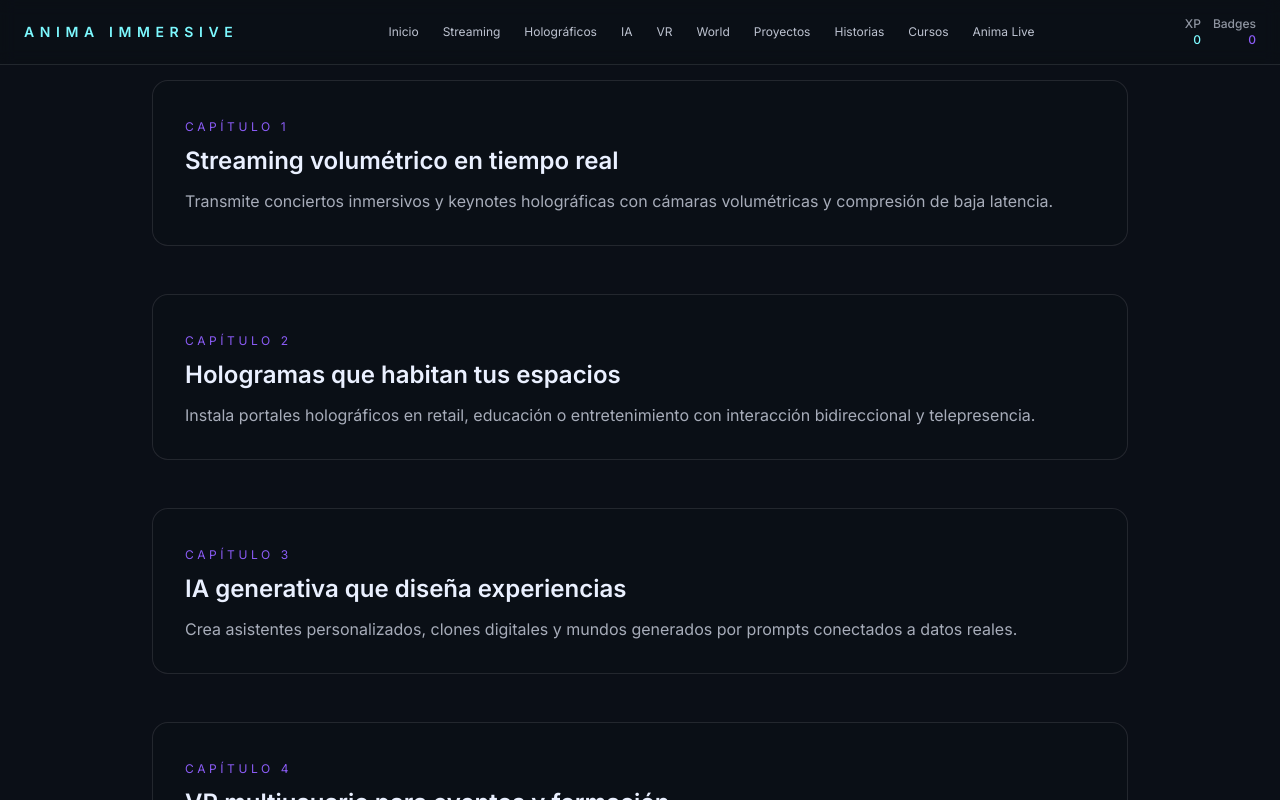
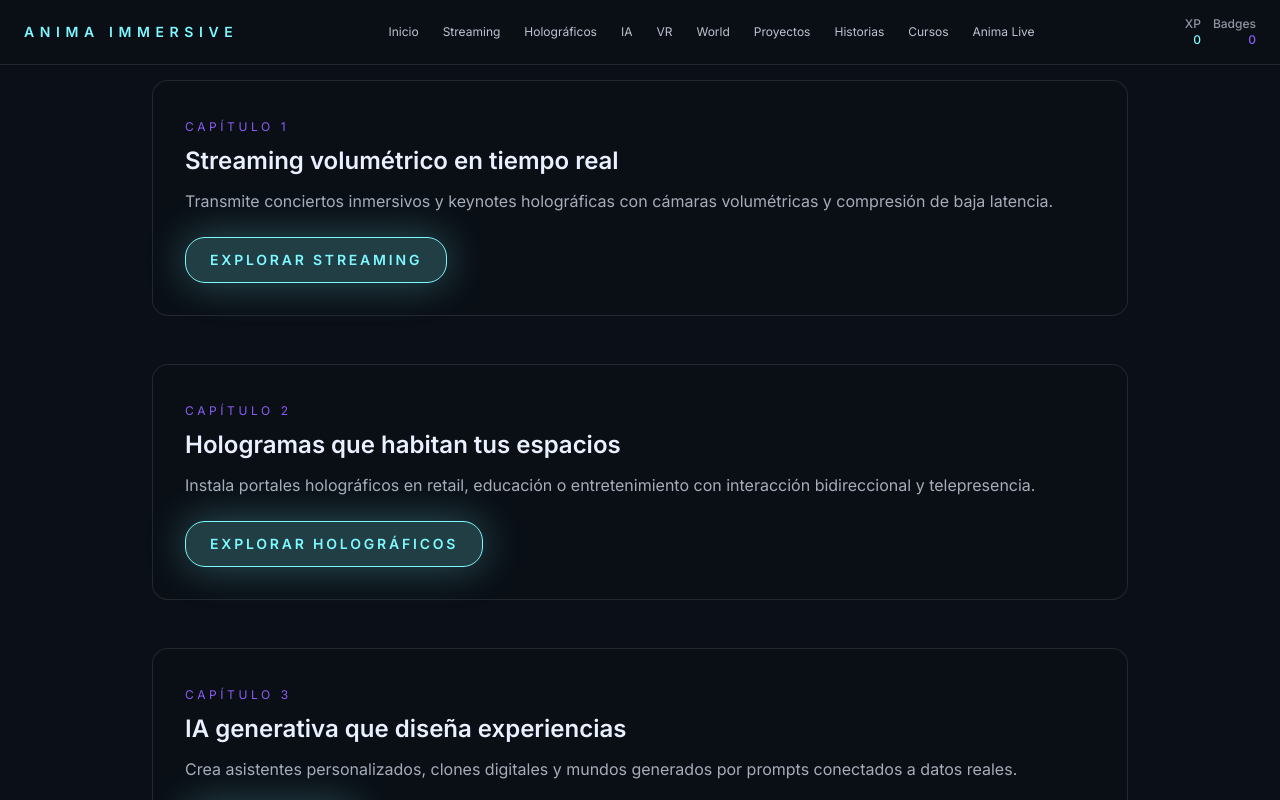
Before and after one commit to juanmacodes/webanima, a Next.js app in the folder anima-immersive/: page / in a window 1280 px wide. Shown: the top 800 px of the page. Built offline with nearby package versions, Linux system fonts and the light colour scheme.

Commit message:
Update ImmersiveScroll.tsx

```diff
--- a/anima-immersive/components/ImmersiveScroll.tsx
+++ b/anima-immersive/components/ImmersiveScroll.tsx
@@ -1,15 +1,31 @@
 'use client';
 
+import Link from 'next/link';
 import React from 'react';
+
+export type Hotspot = {
+  id: string;
+  /** Posiciones opcionales si las usas para anclar algo en 2D/3D */
+  x?: number;
+  y?: number;
+};
 
 export type Chapter = {
   id: string;
   title: string;
-  /** etiqueta pequeña encima del título (opcional) */
+  /** Etiqueta pequeña opcional */
   eyebrow?: string;
-  /** texto descriptivo (opcional) */
+  /** Texto descriptivo opcional */
   description?: string;
-  /** contenido adicional renderizable (opcional) */
+
+  /** CTA opcionales */
+  ctaLabel?: string;
+  ctaHref?: string;
+
+  /** Punto interactivo opcional */
+  hotspot?: Hotspot;
+
+  /** Contenido adicional opcional */
   content?: React.ReactNode;
 };
 
@@ -26,6 +42,7 @@ const ImmersiveScroll: React.FC<Props> = ({ chapters, className }) => {
           <article
             key={ch.id}
             className="rounded-2xl border border-white/10 bg-background/40 p-8"
+            data-hotspot-id={ch.hotspot?.id}
           >
             {ch.eyebrow ? (
               <span className="text-xs uppercase tracking-[0.3em] text-secondary">
@@ -42,6 +59,14 @@ const ImmersiveScroll: React.FC<Props> = ({ chapters, className }) => {
             {ch.content ? (
               <div className="prose prose-invert mt-4">{ch.content}</div>
             ) : null}
+
+            {ch.ctaHref && ch.ctaLabel ? (
+              <div className="mt-6">
+                <Link href={ch.ctaHref} className="button-primary">
+                  {ch.ctaLabel}
+                </Link>
+              </div>
+            ) : null}
           </article>
         ))}
       </div>
```
